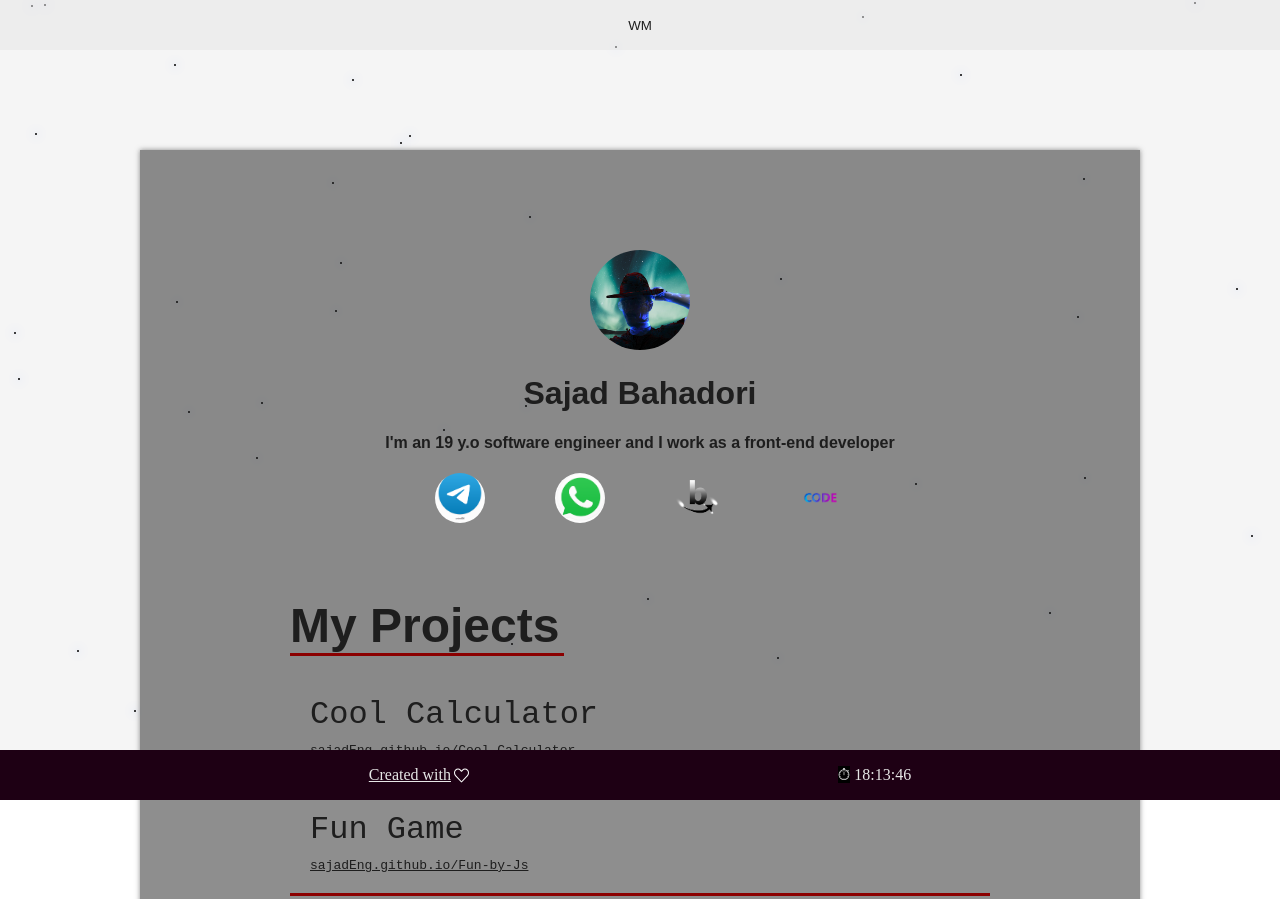
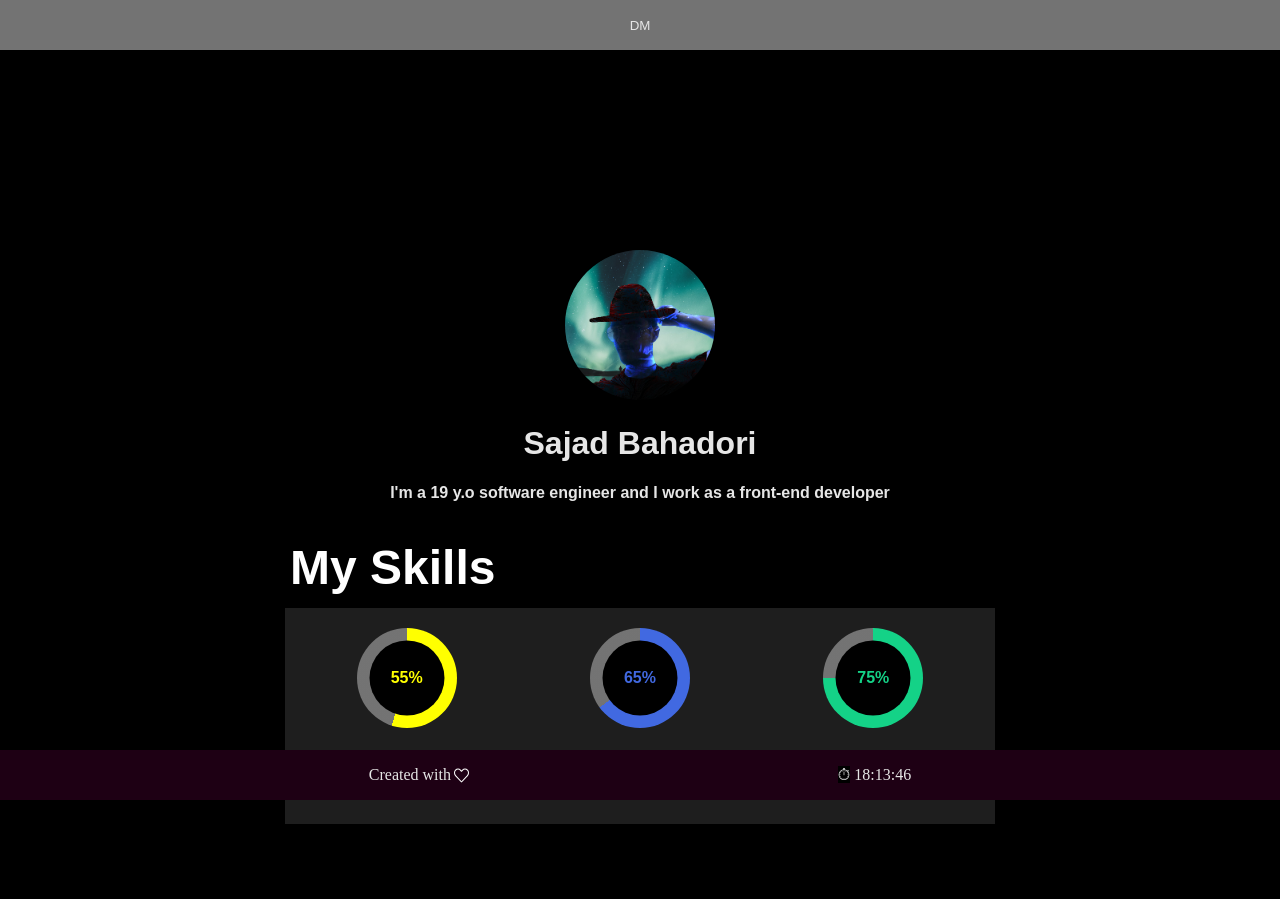
Before and after one commit to sajadEng/personal-website, a plain HTML site: page index.html in a window 1280 px wide. Shown: the top 899 px of the page. Drawn offline with Linux system fonts and the light colour scheme.

Commit message:
progress bar add, UI update

```diff
--- a/index.html
+++ b/index.html
@@ -19,15 +19,34 @@
 			</div>
 			<div class="my-info-div">
 				<h1 class="my-name">Sajad Bahadori</h1>
-				<p class="my-bio">I'm an 19 y.o software engineer and I work as a front-end developer</p>
-			</div>
-			<div class="about-me-div">
-				<a href="#" class="about-me-a"><img src="icons/telegram.PNG"></a>
-				<a href="#" class="about-me-a"><img src="icons/whatsapp.PNG"></a>
-				<a href="#" class="about-me-a"><img src="icons/b.png"></a>
-				<a href="#" class="about-me-a"><img src="icons/code.png"></a>
+				<p class="my-bio">I'm a 19 y.o software engineer and I work as a front-end developer</p>
 			</div>
 		</div>
+
+		<!-- progress -->
+		<div class="progreses-container">
+			<h1 class="progress-div-title">My Skills</h1>
+			<div class="to-do js-learning-progress-div percentage-40">
+				<p class="progress-title js-progress-title">JavaScript</p>
+				<div class="progress-div js-progress-div">
+					<div class="progress-bar js-progress-bar"></div>
+				</div>
+			</div>
+			<div class="to-do html-learning-progress-div percentage-50">
+				<p class="progress-title html-progress-title">HTML</p>
+				<div class="progress-div html-progress-div">
+					<div class="progress-bar html-progress-bar"></div>
+				</div>
+			</div>
+			<div class="to-do css-learning-progress-div percentage-65s">
+				<p class="progress-title css-progress-title">CSS</p>
+				<div class="progress-div css-progress-div">
+					<div class="progress-bar css-progress-bar"></div>
+				</div>
+			</div>
+		</div>
+
+		<!-- content -->
 		<div class="content-div-title-container">
 			<p class="content-div-title" align="start">My Projects</p>
 		</div>
@@ -49,10 +68,12 @@
 				<a class="content-link">sajadEng.github.io/Image-Slider</a>
 			</div>
 		</div>
+
+
 	</div>
 	<footer>
 		<div class="footer-container">
-			<a class="copyright-text" href="sajad.com" style="display: flex; align-items:center; column-gap: 3px;">Created with <img src="icons/heart.svg" alt="heart icon" style="width: 15px;"></a>
+			<a class="copyright-text" href="sajad.com" style="display: flex; align-items:center; column-gap: 3px; text-decoration: none;">Created with <img src="icons/heart.svg" alt="heart icon" style="width: 15px;"></a>
 			<div class="footer-button">
 				<a class="clock-icon"></a>
 				<p class="clock-text"></p>
@@ -60,7 +81,7 @@
 		</div>
 	</footer>
 
-	<script type="text/javascript" src="scripts/background.js"></script>
+	<!-- <script type="text/javascript" src="scripts/background.js"></script>  -->
 	<script src="scripts/script.js"></script>
 	<script src="scripts/clock.js"></script>
 </body>
--- a/scripts/script.js
+++ b/scripts/script.js
@@ -15,6 +15,43 @@ projectsLinks.forEach(a => {
 });
 
 
+// progress
+	// javascript info
+var jSProgressPercentage = 55;
+var jSProgressColor = 'yellow';
+
+	// html info
+var hTMLProgressPercentage = 65;
+var hTMLProgressColor = 'royalblue';
+	// css info
+var cSSProgressPercentage = 75;
+var cSSProgressColor = 'rgb(20,210,135)';
+
+var pYTHONProgressPercentage = 40;
+
+	// elements
+const jSprogressBar = document.querySelector('.progreses-container .to-do .js-progress-div');
+const jSPercntegeText = document.querySelector('.js-progress-bar');
+const hTMLprogressBar = document.querySelector('.html-progress-div');
+const hTMLPercntegeText = document.querySelector('.html-progress-bar');
+const cSSprogressBar = document.querySelector('.css-progress-div');
+const cSSPercntegeText = document.querySelector('.css-progress-bar');
+
+
+	// apply styles
+jSprogressBar.style.background = `conic-gradient(${jSProgressColor} ${jSProgressPercentage * (3.6)}deg, rgba(200,200,200, 0.5) 0deg)`;
+jSPercntegeText.style.color = jSProgressColor;
+jSPercntegeText.innerHTML = jSProgressPercentage + '%';
+hTMLprogressBar.style.background = `conic-gradient(${hTMLProgressColor} ${hTMLProgressPercentage * (3.6)}deg, rgba(200,200,200, 0.5) 0deg)`;
+hTMLPercntegeText.style.color = hTMLProgressColor;
+hTMLPercntegeText.innerHTML = hTMLProgressPercentage + '%';
+cSSprogressBar.style.background = `conic-gradient(${cSSProgressColor} ${cSSProgressPercentage * (3.6)}deg, rgba(200,200,200, 0.5) 0deg)`;
+cSSPercntegeText.style.color = cSSProgressColor;
+cSSPercntegeText.innerHTML = cSSProgressPercentage + '%';
+
+
+
+
 
 
 // dark mode
@@ -22,36 +59,39 @@ var dmcounter = 0;
 function darkMode() {
 	if (darkModeBtn.innerHTML == "DM") {
 		darkModeBtn.style.color = 'var(--fg2)';
-		bgContainerDiv.style.background = 'whitesmoke';
+		body.style.background = 'whitesmoke';
 		document.querySelector('h1.my-name').style.color = 'var(--fg2)';
 		document.querySelector('p.content-div-title').style.color = 'var(--fg2)';
 		document.querySelector('p.my-bio').style.color = 'var(--fg2)';
+		document.querySelector('h1.progress-div-title').style.color = 'var(--fg2)';
+		document.querySelectorAll('p.progress-title').forEach( pText => {
+			pText.style.color = 'var(--fg2)';
+		})
+		document.querySelector('div.progreses-container').style.background = 'rgb(230,230,230)';
 		for (let i = 0; i < document.querySelectorAll('p.content-title').length; i++) {
 			document.querySelectorAll('p.content-title')[i].style.color = 'var(--fg2)';
 			document.querySelectorAll('a.content-link')[i].style.color = 'var(--fg2)';
 			document.querySelectorAll('div.content')[i].style.background = 'var(--wbg3)';
 			document.querySelectorAll('div.content')[i].style.borderBottom = '3px darkred solid';
-			document.querySelectorAll('div.s-background-div').forEach(star => {
-				star.style.background = 'black';
-			})
 			}
 		darkModeBtn.innerHTML = "WM";
 		console.log('ee');
 		} else {
+			body.style.background = 'black';
 			darkModeBtn.style.color = 'var(--fg1)';
-			bgContainerDiv.style.background = 'black';
-			// document.querySelector('p.my-bio').style.color = 'var(--fg1)';
 			document.querySelector('h1.my-name').style.color = 'var(--fg1)';
 			document.querySelector('p.content-div-title').style.color = 'var(--fg1)';
 			document.querySelector('p.my-bio').style.color = 'var(--fg2)';
+			document.querySelector('h1.progress-div-title').style.color = 'var(--fg1)';
+			document.querySelector('div.progreses-container').style.background = 'rgb(30,30,30)';
+			document.querySelectorAll('p.progress-title').forEach( pText => {
+				pText.style.color = 'var(--fg1)';
+			})
 			for (let i = 0; i < document.querySelectorAll('p.content-title').length; i++) {
 				document.querySelectorAll('p.content-title')[i].style.color = 'var(--fg1)';
 				document.querySelectorAll('a.content-link')[i].style.color = 'var(--fg1)';
 				document.querySelectorAll('div.content')[i].style.background = 'var(--bg3)';
 				document.querySelectorAll('div.content')[i].style.borderBottom = '0px darkred solid';
-				for (let j = 0; j < document.querySelectorAll('div.s-background-div').length; j++) {
-					document.querySelectorAll('div.s-background-div')[j].style.background = 'royalblue';
-				}
 			}
 			darkModeBtn.innerHTML = "DM";
 			console.log('ww');
@@ -63,5 +103,5 @@ function darkMode() {
 		}
 		dmcounter++
 }
-darkMode();
+
 darkModeBtn.addEventListener('click',darkMode);
--- a/styles/media queries.css
+++ b/styles/media queries.css
@@ -10,6 +10,9 @@
 		width: 100%;
 	}
 	div.content-div {
+		width: 100%;
+	}
+	div.progreses-container {
 		width: 100%;
 	}
 }
--- a/styles/style.css
+++ b/styles/style.css
@@ -1,8 +1,8 @@
 :root {
-	--bg1: rgba(30,30,30,0.5);
+	--bg1: rgba(30,30,30,0);
 	--bg2: rgba(20,20,20,0.0);
-	--bg3: linear-gradient(rgba(0,0,0,1),rgba(30,00,20,0.5));
-	--wbg3: lrgba(250,250,250,1);
+	--bg3: rgb(20,20,20);
+	--wbg3: rgba(250,250,250,1);
 	--bg4: rgba(30,00,20,1);
 	--fg1: rgb(230,230,230);
 	--fg2: rgb(30,30,30);
@@ -18,6 +18,7 @@ body {
 	align-content: center;
 	margin-top: 150px;
 	margin-bottom: 50px;
+	background: black;
 }
 
 
@@ -60,7 +61,7 @@ div.profile-div {
 	margin-top: 100px;
 }
 div.profile-div img {
-	width: 100px;
+	width: 150px;
 	object-position: center;
 	object-fit: cover;
 	border-radius: 50%;
@@ -75,6 +76,7 @@ div.profile-div div.about-me-div {
 	display: flex;
 	column-gap: 20px;
 	border-radius: 2px;
+	border-top: 3px green solid;
 }
 div.profile-div div.about-me-div a.about-me-a {
 	color: var(--fg1);
@@ -165,3 +167,61 @@ footer div.footer-container div a.clock-icon::before {
 	color: white;
 	background: black;
 }
+
+
+
+
+/* progress */
+div.progreses-container {
+	position: relative;
+	margin-top: 90px;
+	width: 70%;
+	display: grid;
+	grid-template-columns: repeat(3, 1fr);
+/*	grid-template-rows: repeat(2, 50px);*/
+/*	justify-content: center;*/
+	justify-items: center;
+	row-gap: 30px;
+/*	border-top: 2px whitesmoke solid;*/
+	padding: 20px 5px;
+	background: rgb(30, 30, 30);
+}
+h1.progress-div-title {
+	position: absolute;
+	top: -100px;
+	left: 5px;
+	font-size: 3rem;
+	color: white;
+}
+div.to-do {
+	display: flex;
+	flex-direction: column-reverse;
+	align-items: center;
+	column-gap: 20px;
+	width: fit-content;
+}
+div.progress-div {
+	position: relative;
+	width: 100px;
+	height: 100px;
+	border-radius: 50%;
+	background: conic-gradient(royalblue 0deg, #fff 0deg);
+}
+div.progress-bar {
+	position: absolute;
+	top: 50%;
+	left: 50%;
+	transform: translate(-50%,-50%);
+	background: black;
+	width: 75px;
+	height: 75px;
+	border-radius: 50%;
+	display: flex;
+	align-items: center;
+	justify-content: center;
+	font-weight: bold;
+}
+p.progress-title {
+	font-size: 1.5rem;
+	font-weight: bold;
+}
```
